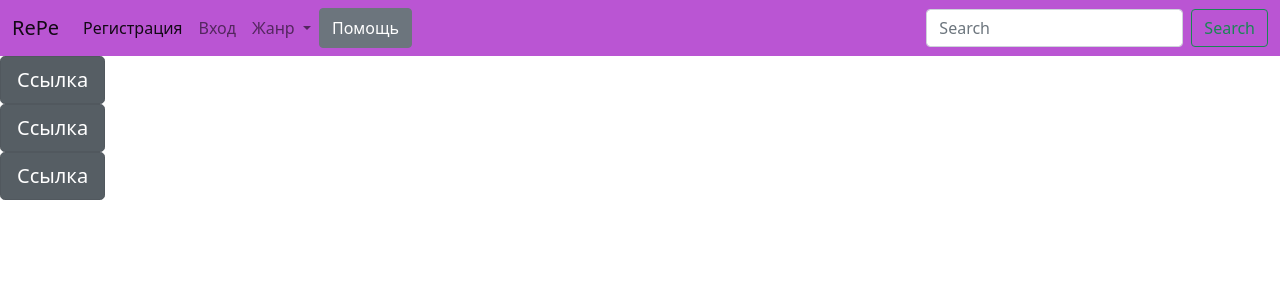
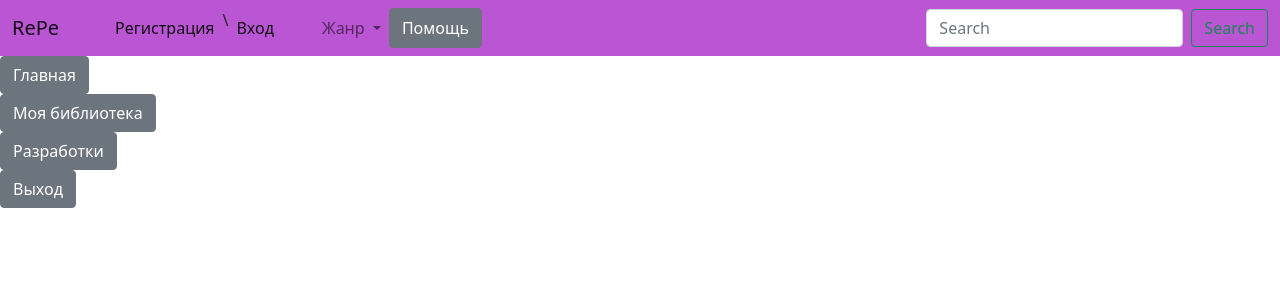
Before and after one commit to YerkhovaAnastasia/Flask, a Flask app: page / in a window 1280 px wide. Shown: the top 300 px of the page. Run offline with Flask 2, Linux system fonts and the light colour scheme.

Commit message:
плумёртвый сайт

```diff
--- a/templates/base.html
+++ b/templates/base.html
@@ -2,10 +2,7 @@
 <html lang="en">
 <head>
     <meta charset="UTF-8">
-    <title>{{ title }}</title>
-    <script src="https://cdn.jsdelivr.net/npm/bootstrap@5.0.0-beta3/dist/js/bootstrap.bundle.min.js" integrity="sha384-JEW9xMcG8R+pH31jmWH6WWP0WintQrMb4s7ZOdauHnUtxwoG2vI5DkLtS3qm9Ekf" crossorigin="anonymous"></script>
-    <script src="https://cdn.jsdelivr.net/npm/@popperjs/core@2.9.1/dist/umd/popper.min.js" integrity="sha384-SR1sx49pcuLnqZUnnPwx6FCym0wLsk5JZuNx2bPPENzswTNFaQU1RDvt3wT4gWFG" crossorigin="anonymous"></script>
-<script src="https://cdn.jsdelivr.net/npm/bootstrap@5.0.0-beta3/dist/js/bootstrap.min.js" integrity="sha384-j0CNLUeiqtyaRmlzUHCPZ+Gy5fQu0dQ6eZ/xAww941Ai1SxSY+0EQqNXNE6DZiVc" crossorigin="anonymous"></script>
+    <title>{{ title }}</title><script src="https://cdn.jsdelivr.net/npm/bootstrap@5.0.0-beta3/dist/js/bootstrap.min.js" integrity="sha384-j0CNLUeiqtyaRmlzUHCPZ+Gy5fQu0dQ6eZ/xAww941Ai1SxSY+0EQqNXNE6DZiVc" crossorigin="anonymous"></script>
     <link href="https://cdn.jsdelivr.net/npm/bootstrap@5.0.0-beta3/dist/css/bootstrap.min.css" rel="stylesheet" integrity="sha384-eOJMYsd53ii+scO/bJGFsiCZc+5NDVN2yr8+0RDqr0Ql0h+rP48ckxlpbzKgwra6" crossorigin="anonymous">
 
 </head>
@@ -13,6 +10,7 @@
     <nav class="navbar navbar-expand-lg navbar-light" style="background-color: #BA55D3;">
   <div class="container-fluid">
     <a class="navbar-brand" href="#">RePe</a>
+      <ul>  </ul>
     <button class="navbar-toggler" type="button" data-bs-toggle="collapse" data-bs-target="#navbarSupportedContent" aria-controls="navbarSupportedContent" aria-expanded="false" aria-label="Toggle navigation">
       <span class="navbar-toggler-icon"></span>
     </button>
@@ -21,25 +19,37 @@
         <li class="nav-item">
           <a class="nav-link active" aria-current="page" href="#">Регистрация</a>
         </li>
+
+      <li>\</li>
         <li class="nav-item">
-          <a class="nav-link" href="#">Вход</a>
+          <a class="nav-link active" aria-current="page" href="#">Вход</a>
         </li>
+
+      <ul> </ul>
         <li class="nav-item dropdown">
           <a class="nav-link dropdown-toggle" href="#" id="navbarDropdown" role="button" data-bs-toggle="dropdown" aria-expanded="false">
             Жанр
           </a>
           <ul class="dropdown-menu" aria-labelledby="navbarDropdown">
             <li><a class="dropdown-item" href="#">Фентези</a></li>
+            <li><hr class="dropdown-divider"></li>
             <li><a class="dropdown-item" href="#">Ужастик</a></li>
+            <li><hr class="dropdown-divider"></li>
             <li><a class="dropdown-item" href="#">Комедия</a></li>
+            <li><hr class="dropdown-divider"></li>
             <li><a class="dropdown-item" href="#">Боевик</a></li>
+            <li><hr class="dropdown-divider"></li>
             <li><a class="dropdown-item" href="#">Детектив</a></li>
+            <li><hr class="dropdown-divider"></li>
             <li><a class="dropdown-item" href="#">Классика</a></li>
+            <li><hr class="dropdown-divider"></li>
             <li><a class="dropdown-item" href="#">Поэзия</a></li>
+            <li><hr class="dropdown-divider"></li>
             <li><a class="dropdown-item" href="#">Моё любимое</a></li>
+            <li><hr class="dropdown-divider"></li>
             <li><a class="dropdown-item" href="#">Рандом</a></li>
-            <li><hr class="dropdown-divider"></li>
           </ul>
+      <ul> </ul>
         </li>
             <button type="button" class="btn btn-secondary" data-bs-toggle="tooltip" data-bs-placement="bottom" title="Ничем не могу помочь! Давай сдадимся и умрём!P.S. ЗАРЕГИСТРИРУЙСЯ или ВОЙДИ уже! .\_/.">
               Помощь
@@ -54,11 +64,15 @@
   </div>
 </nav>
 </ul>
-<a href="#" class="btn btn-secondary btn-lg active" role="button" aria-pressed="true">Ссылка</a>
+    <button type="button" class="btn btn-secondary" data-bs-toggle="tooltip" data-bs-placement="bottom" title="Главная">Главная</button>
+        <br>
+    <button type="button" class="btn btn-secondary" data-bs-toggle="tooltip" data-bs-placement="bottom" title="Моя библиотека">Моя библиотека</button>
+        <br>
+    <button type="button" class="btn btn-secondary" data-bs-toggle="tooltip" data-bs-placement="bottom" title="Разработки">Разработки</button>
+        <br>
+    <button type="button" class="btn btn-secondary" data-bs-toggle="tooltip" data-bs-placement="bottom" title="Ну и иди к своим отсюда! Уходи и не возвращайся!;(">Выход</button>
     <br>
-<a href="#" class="btn btn-secondary btn-lg active" role="button" aria-pressed="true">Ссылка</a>
-    <br>
-<a href="#" class="btn btn-secondary btn-lg active" role="button" aria-pressed="true">Ссылка</a>
-    <br>
-</body>
-</html>
+
+    <script src="https://cdn.jsdelivr.net/npm/bootstrap@5.0.0-beta3/dist/js/bo.." integrity="sha384-JEW9xMcG8R+pH31jmWH6WWP0WintQrMb4s7ZOdauHnUtxwoG2vI5DkLtS3qm9Ekf" crossorigin="anonymous"></script>
+
+</body></html>
```
